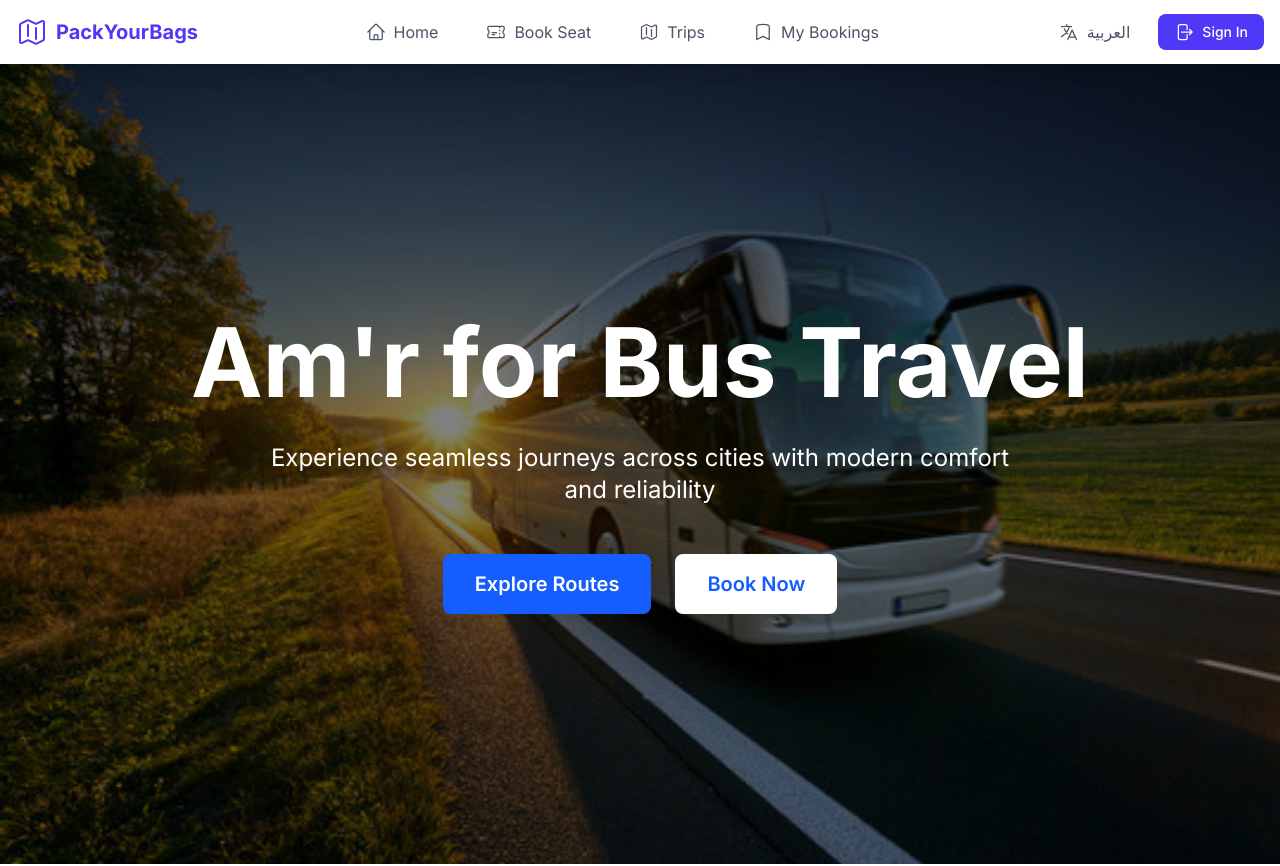
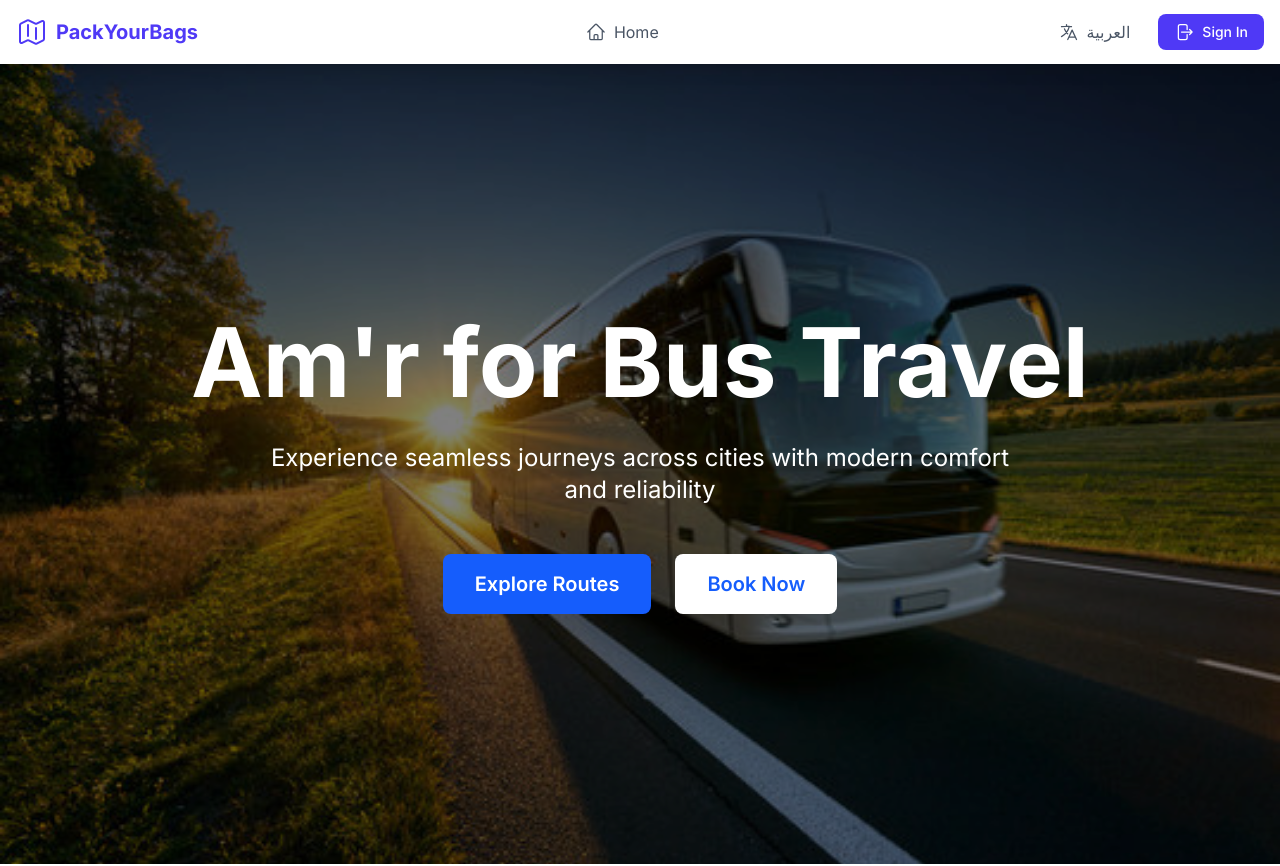
Before and after one commit to omar10120/packyourbags, a Next.js app: page / in a window 1280 px wide. Shown: the top 866 px of the page. Built offline with nearby package versions, Linux system fonts and the light colour scheme.

Commit message:
remove nav taps

```diff
--- a/components/Navbar.tsx
+++ b/components/Navbar.tsx
@@ -44,11 +44,13 @@ export default function Navbar() {
                 <span>{translations.nav.dashboard}</span>
               </Link>
             )}
+
             <Link href="/" className="flex items-center space-x-2 px-3 py-2 text-gray-600 hover:text-indigo-600 hover:bg-indigo-50 rounded-lg transition-all">
               <HomeIcon className="h-5 w-5" />
               <span>{translations.nav.home}</span>
             </Link>
-
+           {isAuthenticated && (
+            <>
               <Link
                 href={isAuthenticated ? "/book-seat" : "/auth/login"}
                 className="flex items-center space-x-2 px-3 py-2 text-gray-600 hover:text-indigo-600 hover:bg-indigo-50 rounded-lg transition-all"
@@ -70,6 +72,8 @@ export default function Navbar() {
                 <BookmarkIcon className="h-5 w-5" />
                 <span>{translations.nav.myBookings}</span>
               </Link>
+            </>
+            )}
           </div>
 
           {/* Desktop Auth Buttons */}
@@ -141,6 +145,8 @@ export default function Navbar() {
               <span>{translations.nav.dashboard}</span>
             </Link>
           )}
+          {isAuthenticated && (
+          <>
             <Link
               href="/"
               className="flex items-center space-x-2 px-3 py-2 rounded-md text-base font-medium text-gray-700 hover:text-indigo-600 hover:bg-indigo-50"
@@ -174,6 +180,8 @@ export default function Navbar() {
               <span>{translations.nav.myBookings}</span>
             </Link>
 
+          </>
+          )}
             {/* Mobile Language Toggle */}
             <button
               onClick={() => {
```
Lines whose indentation alone changed are shown as unchanged.
